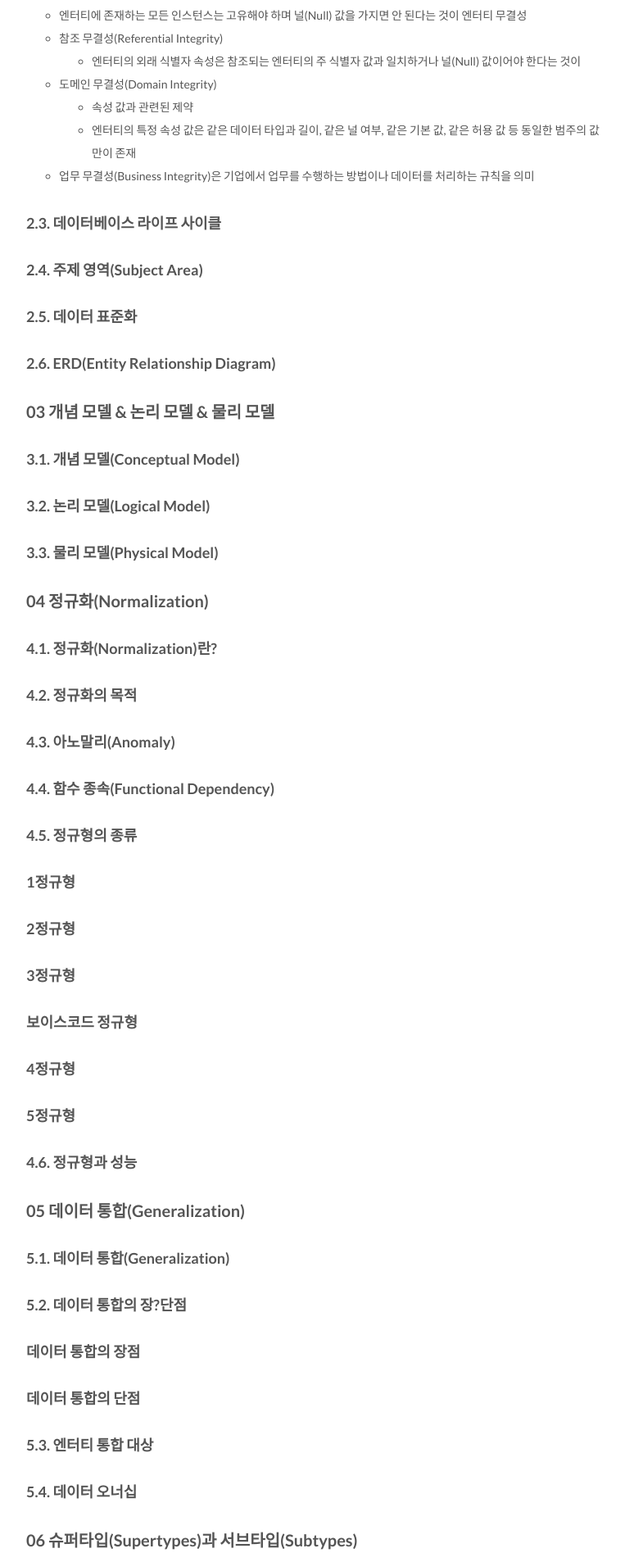
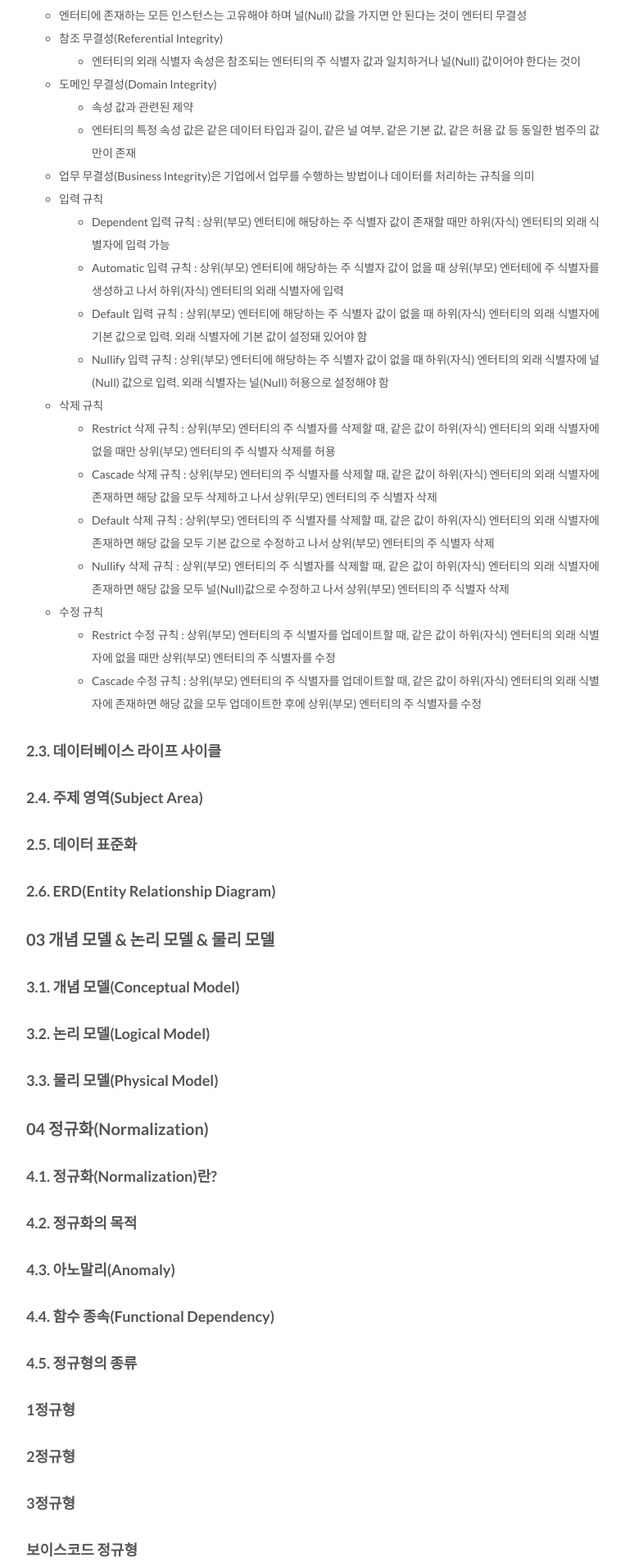
Before and after one commit to csj4032/csj4032.github.io, a Jekyll site: the page built from _posts/2018-05-02-관계형데이터모델링프리미엄가이드.md, in a window 1280 px wide. Shown: the part 3064-4970 px from the top of the page at 82% size, without its empty margins (258-1021 px from the left). Built offline with Jekyll 4.4.1, drawn with Linux system fonts in a browser that asks for light colours; comment, search, counter and statistics services are not loaded.

Commit message:
관계형 데이터 모델링 프리미엄 가이드 포스팅 수정

```diff
--- a/_posts/2018-05-02-관계형데이터모델링프리미엄가이드.md
+++ b/_posts/2018-05-02-관계형데이터모델링프리미엄가이드.md
@@ -89,6 +89,19 @@ comments: true
   * 속성 값과 관련된 제약
   * 엔터티의 특정 속성 값은 같은 데이터 타입과 길이, 같은 널 여부, 같은 기본 값, 같은 허용 값 등 동일한 범주의 값만이 존재
 * 업무 무결성(Business Integrity)은 기업에서 업무를 수행하는 방법이나 데이터를 처리하는 규칙을 의미
+* 입력 규칙
+  * Dependent 입력 규칙 : 상위(부모) 엔터티에 해당하는 주 식별자 값이 존재할 때만 하위(자식) 엔터티의 외래 식별자에 입력 가능
+  * Automatic 입력 규칙 : 상위(부모) 엔터티에 해당하는 주 식별자 값이 없을 때 상위(부모) 엔터테에 주 식별자를 생성하고 나서 하위(자식) 엔터티의 외래 식별자에 입력
+  * Default 입력 규칙 : 상위(부모) 엔터티에 해당하는 주 식별자 값이 없을 때 하위(자식) 엔터티의 외래 식별자에 기본 값으로 입력. 외래 식별자에 기본 값이 설정돼 있어야 함
+  * Nullify 입력 규칙 : 상위(부모) 엔터티에 해당하는 주 식별자 값이 없을 때 하위(자식) 엔터티의 외래 식별자에 널(Null) 값으로 입력. 외래 식별자는 널(Null) 허용으로 설정해야 함
+* 삭제 규칙
+  * Restrict 삭제 규칙 : 상위(부모) 엔터티의 주 식별자를 삭제할 때, 같은 값이 하위(자식) 엔터티의 외래 식별자에 없을 때만 상위(부모) 엔터티의 주 식별자 삭제를 허용
+  * Cascade 삭제 규칙 : 상위(부모) 엔터티의 주 식별자를 삭제할 때, 같은 값이 하위(자식) 엔터티의 외래 식별자에 존재하면 해당 값을 모두 삭제하고 나서 상위(무모) 엔터티의 주 식별자 삭제
+  * Default 삭제 규칙 : 상위(부모) 엔터티의 주 식별자를 삭제할 때, 같은 값이 하위(자식) 엔터티의 외래 식별자에 존재하면 해당 값을 모두 기본 값으로 수정하고 나서 상위(부모) 엔터티의 주 식별자 삭제
+  * Nullify 삭제 규칙 : 상위(부모) 엔터티의 주 식별자를 삭제할 때, 같은 값이 하위(자식) 엔터티의 외래 식별자에 존재하면 해당 값을 모두 널(Null)값으로 수정하고 나서 상위(부모) 엔터티의 주 식별자 삭제
+* 수정 규칙
+  * Restrict 수정 규칙 : 상위(부모) 엔터티의 주 식별자를 업데이트할 때, 같은 값이 하위(자식) 엔터티의 외래 식별자에 없을 때만 상위(부모) 엔터티의 주 식별자를 수정
+  * Cascade 수정 규칙 : 상위(부모) 엔터티의 주 식별자를 업데이트할 때, 같은 값이 하위(자식) 엔터티의 외래 식별자에 존재하면 해당 값을 모두 업데이트한 후에 상위(부모) 엔터티의 주 식별자를 수정
 
 ### 2.3. 데이터베이스 라이프 사이클
 
```
